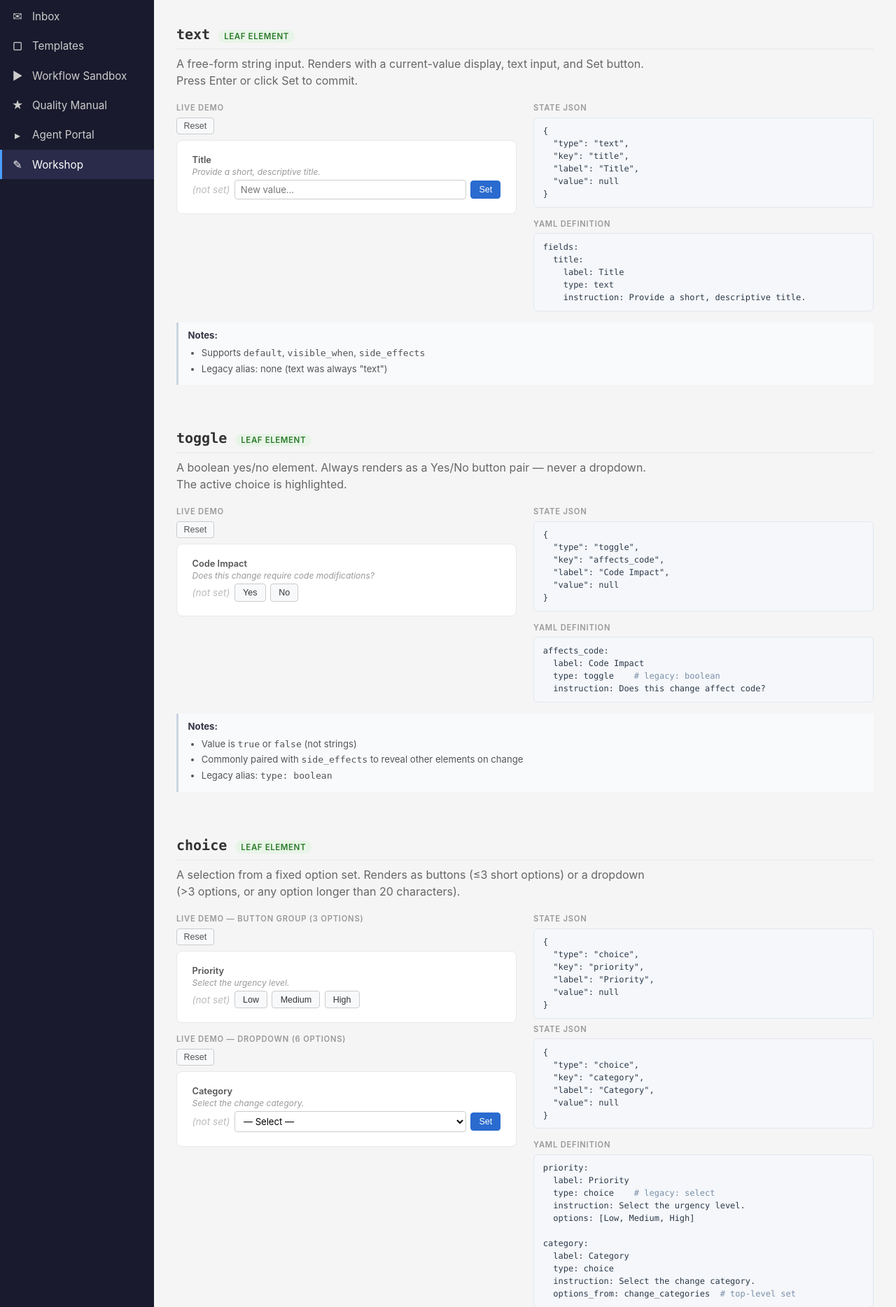
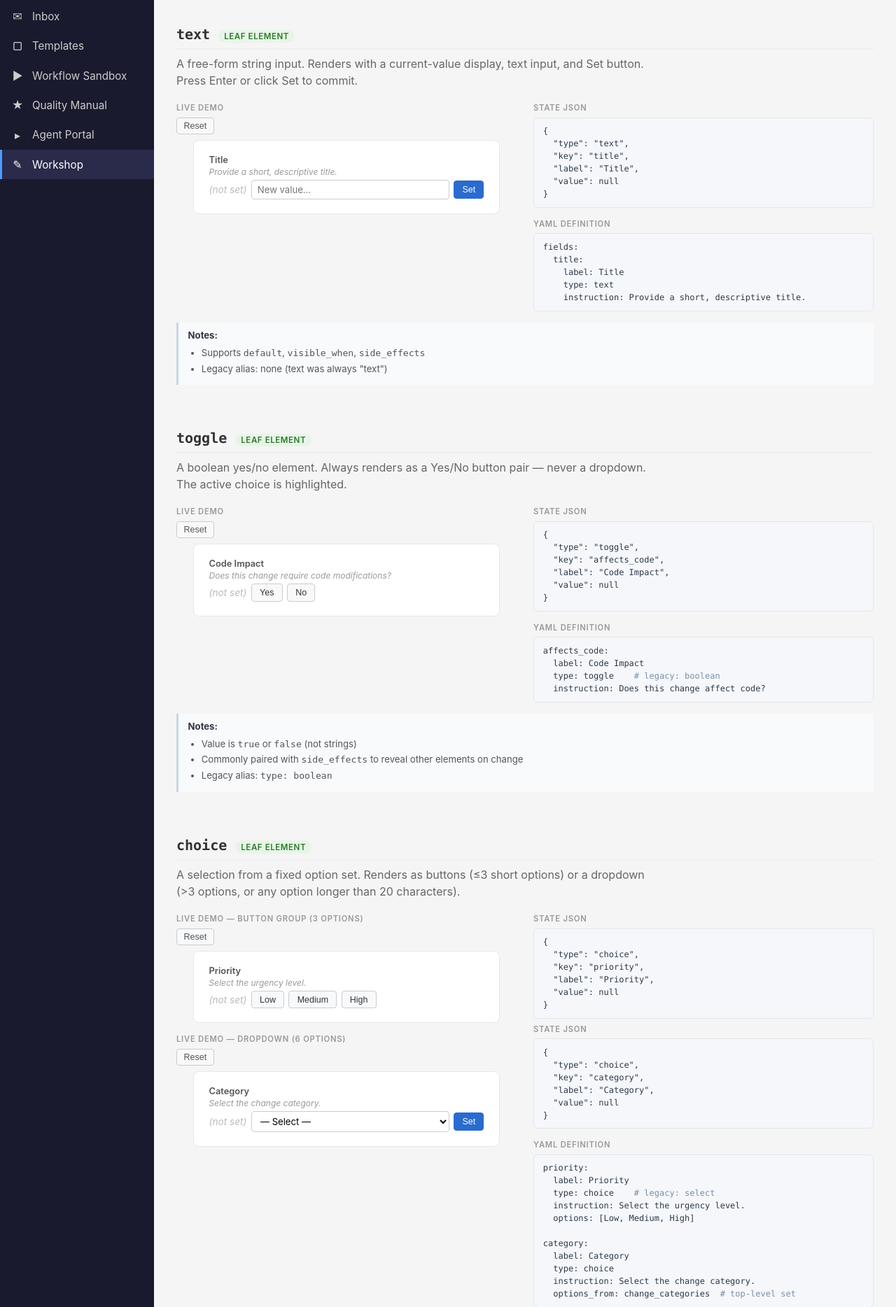
Before and after one commit to whharris917/qms-workflow-engine, a Flask app: page /workshop/elements in a window 1280 px wide. Shown: the part 190-2058 px from the top of the page at 70% size. Run offline with Flask 3, Linux system fonts and the light colour scheme.

Commit message:
Fix wf-card left alignment in Element Library demos
Restore horizontal margin (0.5rem 1.5rem) to match the real renderer's
card indentation. The workshop CSS had dropped it to 0, causing cards
to sit flush against the left edge of the demo frame.

Co-Authored-By: Claude Sonnet 4.6 <noreply@anthropic.com>

```diff
--- a/app/templates/workshop_elements.html
+++ b/app/templates/workshop_elements.html
@@ -44,7 +44,7 @@
   .el-notes li { margin: 0.2rem 0; }
 
   /* ── wf-* classes (light theme, unscoped for demo frames) ── */
-  .el-demo-frame .wf-card { margin: 0 0 0.5rem; padding: 0.75rem; border: 1px solid #e8e8e8;
+  .el-demo-frame .wf-card { margin: 0.5rem 1.5rem; padding: 0.75rem; border: 1px solid #e8e8e8;
     border-radius: 8px; background: #fff; }
   .el-demo-frame .wf-card:last-child { margin-bottom: 0; }
   .el-demo-frame .wf-card-head { font-size: 0.75rem; font-weight: 600; text-transform: uppercase;
```
